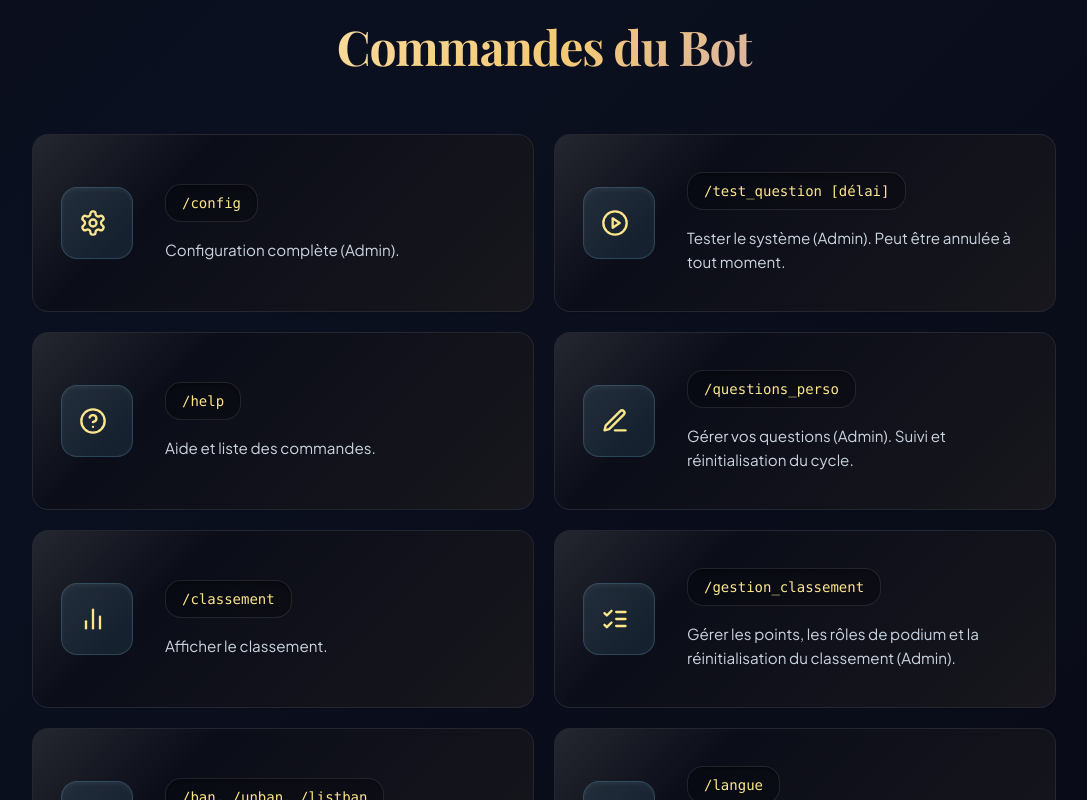
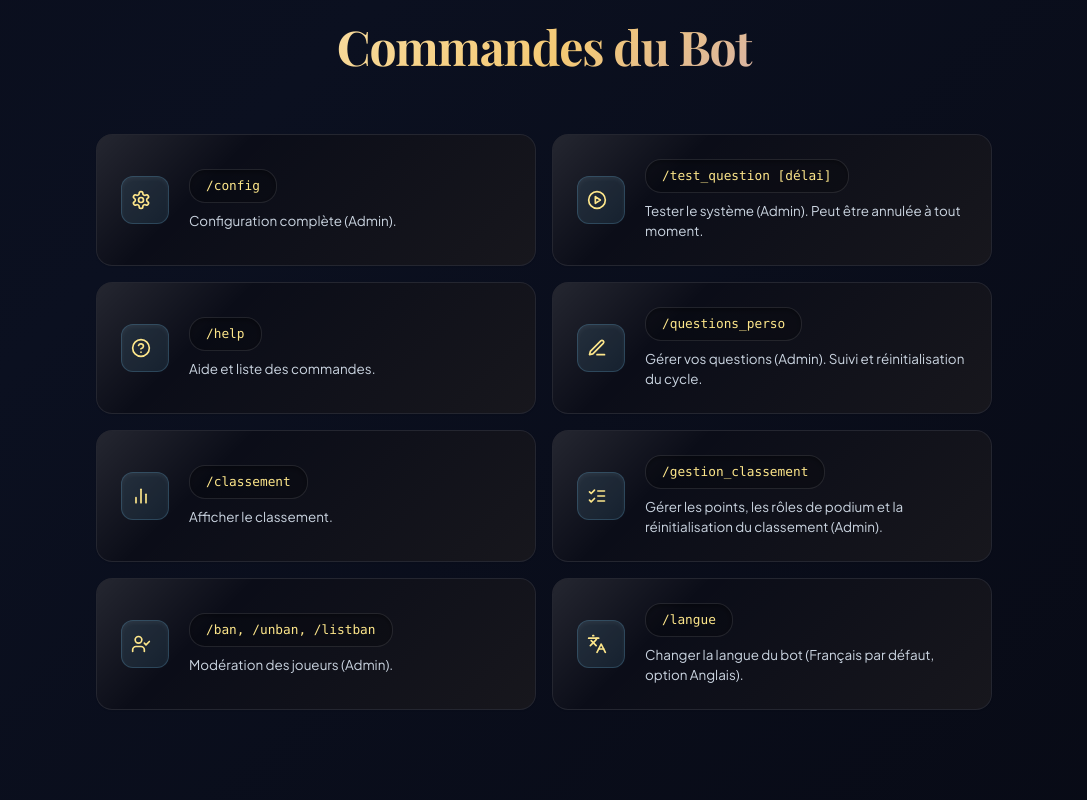
Before and after one commit to Kalamy-90/daily_question, a React (Vite) app: page / in a window 1280 px wide. Shown: the part 2300-3100 px from the top of the page, without its empty margins (96-1183 px from the left). Built offline with nearby package versions, Linux system fonts and the light colour scheme.

Commit message:
Refine command cards and legal page headers

```diff
--- a/src/components/landing/CommandsSection.jsx
+++ b/src/components/landing/CommandsSection.jsx
@@ -23,7 +23,7 @@ const CommandsSection = () => {
         <div className="mb-16 text-center">
           <h2 className="section-title">{t.sections.commands}</h2>
         </div>
-        <div className="mx-auto grid max-w-5xl auto-rows-fr gap-5 md:grid-cols-2">
+        <div className="mx-auto grid max-w-4xl auto-rows-fr gap-4 md:grid-cols-2">
           {currentCommands.map((command, index) => (
             <motion.div
               key={index}
@@ -35,14 +35,14 @@ const CommandsSection = () => {
               whileHover={{ y: -5, transition: { duration: 0.2 } }}
               className="h-full"
             >
-              <Card className="premium-card h-full min-h-[178px]">
-                <CardContent className="relative z-10 grid h-full grid-cols-[4.5rem_1fr] items-center gap-6 p-7 sm:grid-cols-[5rem_1fr]">
-                  <div className="flex h-16 w-16 shrink-0 items-center justify-center rounded-2xl border border-sky-300/20 bg-sky-300/10 shadow-inner shadow-white/5 sm:h-[4.5rem] sm:w-[4.5rem] [&>svg]:block [&>svg]:h-7 [&>svg]:w-7 [&>svg]:shrink-0 [&>svg]:text-amber-200">
-                    {command.icon}
+              <Card className="premium-card h-full min-h-[132px]">
+                <CardContent className="relative z-10 grid h-full grid-cols-[3.25rem_1fr] items-center gap-4 p-5 sm:grid-cols-[3.5rem_1fr]">
+                  <div className="inline-flex h-11 w-11 shrink-0 items-center justify-center justify-self-center rounded-xl border border-sky-300/20 bg-sky-300/10 shadow-inner shadow-white/5 sm:h-12 sm:w-12">
+                    <span className="flex h-full w-full items-center justify-center leading-none [&_svg]:block [&_svg]:!h-5 [&_svg]:!w-5 [&_svg]:shrink-0 [&_svg]:text-amber-200">{command.icon}</span>
                   </div>
                   <div className="min-w-0 self-center">
-                    <p className="command-pill mb-4 inline-flex max-w-full items-center justify-center break-all text-center">{command.name}</p>
-                    <p className="text-sm leading-6 text-slate-300 sm:text-[0.95rem]">{command.description}</p>
+                    <p className="command-pill mb-2 inline-flex max-w-full items-center justify-center break-all text-center text-xs sm:text-[0.8rem]">{command.name}</p>
+                    <p className="text-xs leading-5 text-slate-300 sm:text-[0.84rem]">{command.description}</p>
                   </div>
                 </CardContent>
               </Card>
--- a/src/components/legal/PrivacyPolicy.jsx
+++ b/src/components/legal/PrivacyPolicy.jsx
@@ -148,9 +148,10 @@ const PrivacyPolicy = () => {
         <div className="mx-auto max-w-4xl">
           <a
             href="/"
-            className="mb-10 inline-flex items-center rounded-full border border-white/10 bg-white/[0.045] px-5 py-3 text-sm font-semibold text-slate-200 backdrop-blur-xl transition-colors hover:border-amber-200/40 hover:text-amber-100"
+            className="mb-10 inline-flex items-center gap-2 rounded-full border border-white/10 bg-white/[0.045] px-5 py-3 text-sm font-semibold text-slate-200 backdrop-blur-xl transition-colors hover:border-amber-200/40 hover:text-amber-100"
           >
-            {t.nav.backToHome}
+            <span aria-hidden="true" className="text-base leading-none">←</span>
+            <span>{t.nav.backToHome}</span>
           </a>
 
           <header className="mb-10 text-center">
@@ -158,7 +159,7 @@ const PrivacyPolicy = () => {
               {language === 'fr' ? 'Document légal' : 'Legal document'}
             </p>
             <h1
-              className="font-display text-4xl font-bold leading-tight tracking-tight text-transparent bg-clip-text sm:text-5xl"
+              className="pb-3 font-display text-4xl font-bold leading-[1.18] tracking-tight text-transparent bg-clip-text sm:text-5xl sm:leading-[1.14]"
               style={{ backgroundImage: 'linear-gradient(135deg, #fff8df 0%, #f4c974 52%, #a78bfa 100%)' }}
             >
               {current.title}
--- a/src/components/legal/TermsOfService.jsx
+++ b/src/components/legal/TermsOfService.jsx
@@ -114,16 +114,17 @@ const TermsOfService = () => {
         <div className="mx-auto max-w-4xl">
           <a
             href="/"
-            className="mb-10 inline-flex items-center rounded-full border border-white/10 bg-white/[0.045] px-5 py-3 text-sm font-semibold text-slate-200 backdrop-blur-xl transition-colors hover:border-amber-200/40 hover:text-amber-100"
+            className="mb-10 inline-flex items-center gap-2 rounded-full border border-white/10 bg-white/[0.045] px-5 py-3 text-sm font-semibold text-slate-200 backdrop-blur-xl transition-colors hover:border-amber-200/40 hover:text-amber-100"
           >
-            {t.nav.backToHome}
+            <span aria-hidden="true" className="text-base leading-none">←</span>
+            <span>{t.nav.backToHome}</span>
           </a>
 
           <header className="mb-10 text-center">
             <p className="mb-4 text-sm font-bold uppercase tracking-[0.28em] text-amber-200/80">
               {language === 'fr' ? 'Document légal' : 'Legal document'}
             </p>
-            <h1 className="font-display text-4xl font-bold leading-tight tracking-tight text-transparent bg-clip-text sm:text-5xl"
+            <h1 className="pb-3 font-display text-4xl font-bold leading-[1.18] tracking-tight text-transparent bg-clip-text sm:text-5xl sm:leading-[1.14]"
               style={{ backgroundImage: 'linear-gradient(135deg, #fff8df 0%, #f4c974 52%, #a78bfa 100%)' }}
             >
               {current.title}
```
Also changed, not shown: 5 other files (tests, documents, lock files or other folders).
